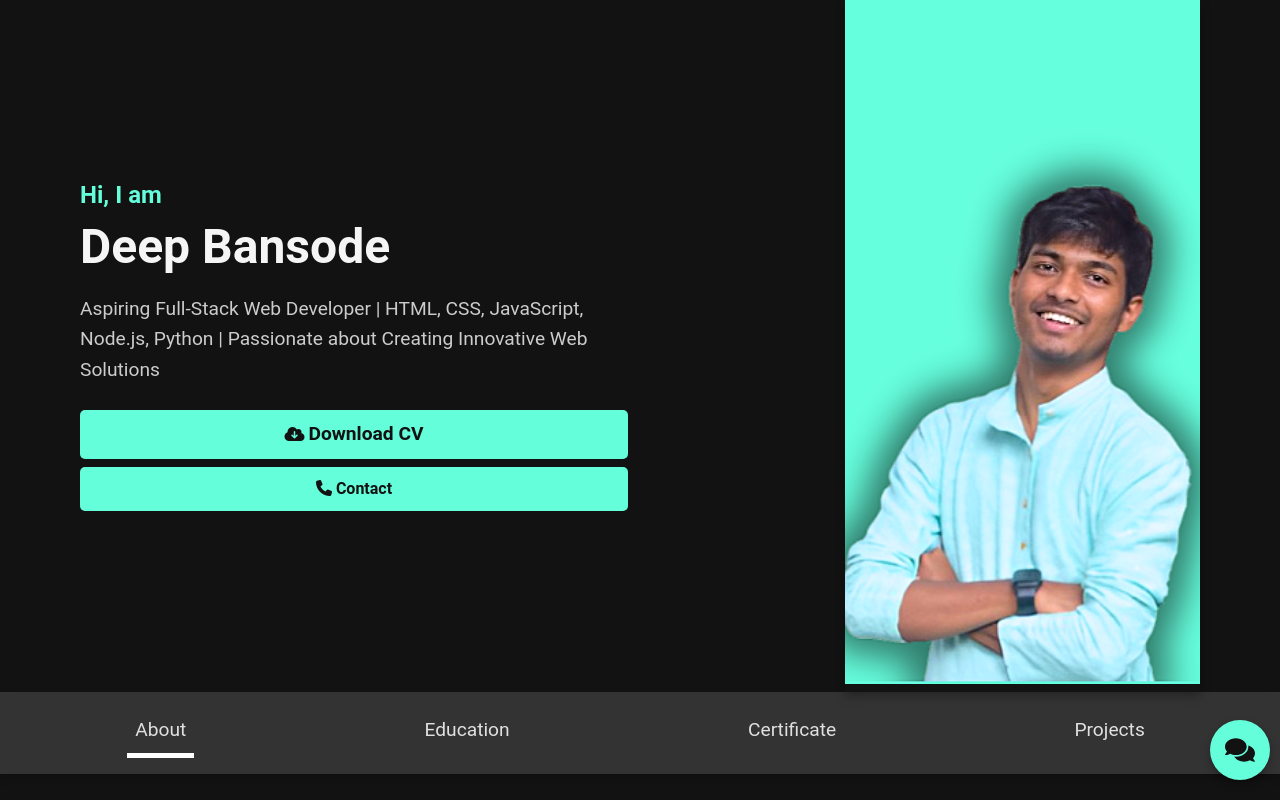
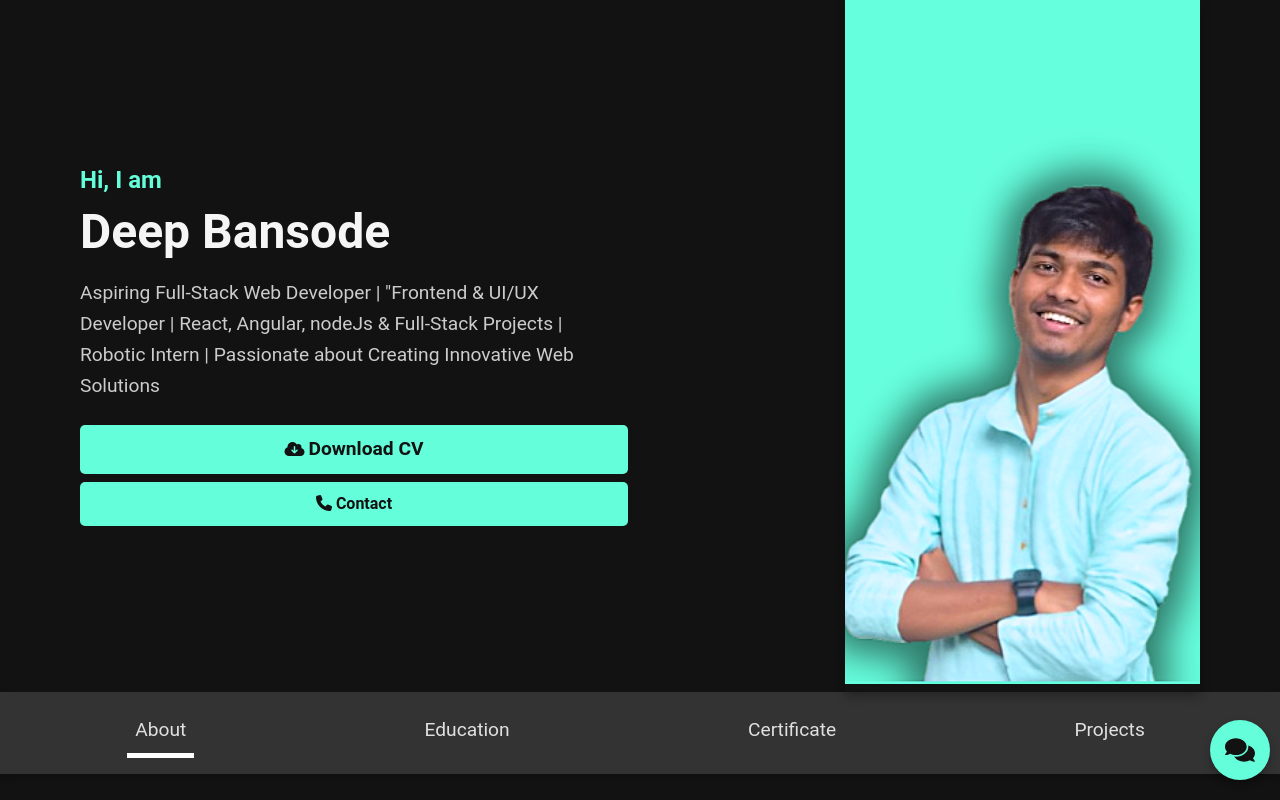
Before and after one commit to Deepb4u/Deep-s-Portfolio, a React (Create React App) app: page / in a window 1280 px wide. Shown: the top 800 px of the page. Built offline with nearby package versions, Linux system fonts and the light colour scheme.

Commit message:
initial commit

```diff
--- a/src/components/FrontPage.js
+++ b/src/components/FrontPage.js
@@ -11,8 +11,8 @@ export default function FrontPage () {
                     <div className="col-lg-6 d-flex flex-column justify-content-center">
                         <h3 className="banner-1">Hi, I am</h3>
                         <h1 className="banner-2">Deep Bansode</h1>
-                        <p className="banner-p">Aspiring Full-Stack Web Developer | HTML, CSS, JavaScript, Node.js, Python | Passionate about Creating Innovative Web Solutions</p>
-                        <button className="btn btn-primary mt-2"><i className="fa-solid fa-cloud-arrow-down"></i> <a className="download_CV Anchor-tag" href="https://drive.google.com/file/d/1BBU-aUDIR4d9_6SbSTyoVAr-4LtSQrdR/view?usp=drivesdk">Download CV</a></button>
+                        <p className="banner-p">Aspiring Full-Stack Web Developer | "Frontend & UI/UX Developer | React, Angular, nodeJs & Full-Stack Projects | Robotic Intern | Passionate about Creating Innovative Web Solutions</p>
+                        <button className="btn btn-primary mt-2"><i className="fa-solid fa-cloud-arrow-down"></i> <a className="download_CV Anchor-tag" href="https://drive.google.com/file/d/1EZ3yPscPDSgdP1Anp2x0IHY1oPdNs9FF/view?usp=drive_link">Download CV</a></button>
                         <button className="btn btn-primary mt-2"><i className="fa-solid fa-phone"></i> Contact</button>
                     </div>
                     <div className="img col-lg-6">
--- a/src/components/Projects.js
+++ b/src/components/Projects.js
@@ -51,7 +51,7 @@ export default function Project () {
                 </div>
             </div>
             <div className="text-center mt-4">
-                <button className="btn btn-primary"><i className="fa-solid fa-download"></i> <a className="download_CV Anchor-tag" href="https://drive.google.com/file/d/1BBU-aUDIR4d9_6SbSTyoVAr-4LtSQrdR/view?usp=drivesdk">Download CV</a></button>
+                <button className="btn btn-primary"><i className="fa-solid fa-download"></i> <a className="download_CV Anchor-tag" href="https://drive.google.com/file/d/1EZ3yPscPDSgdP1Anp2x0IHY1oPdNs9FF/view?usp=drive_link">Download CV</a></button>
             </div>
         </>
     )
```
